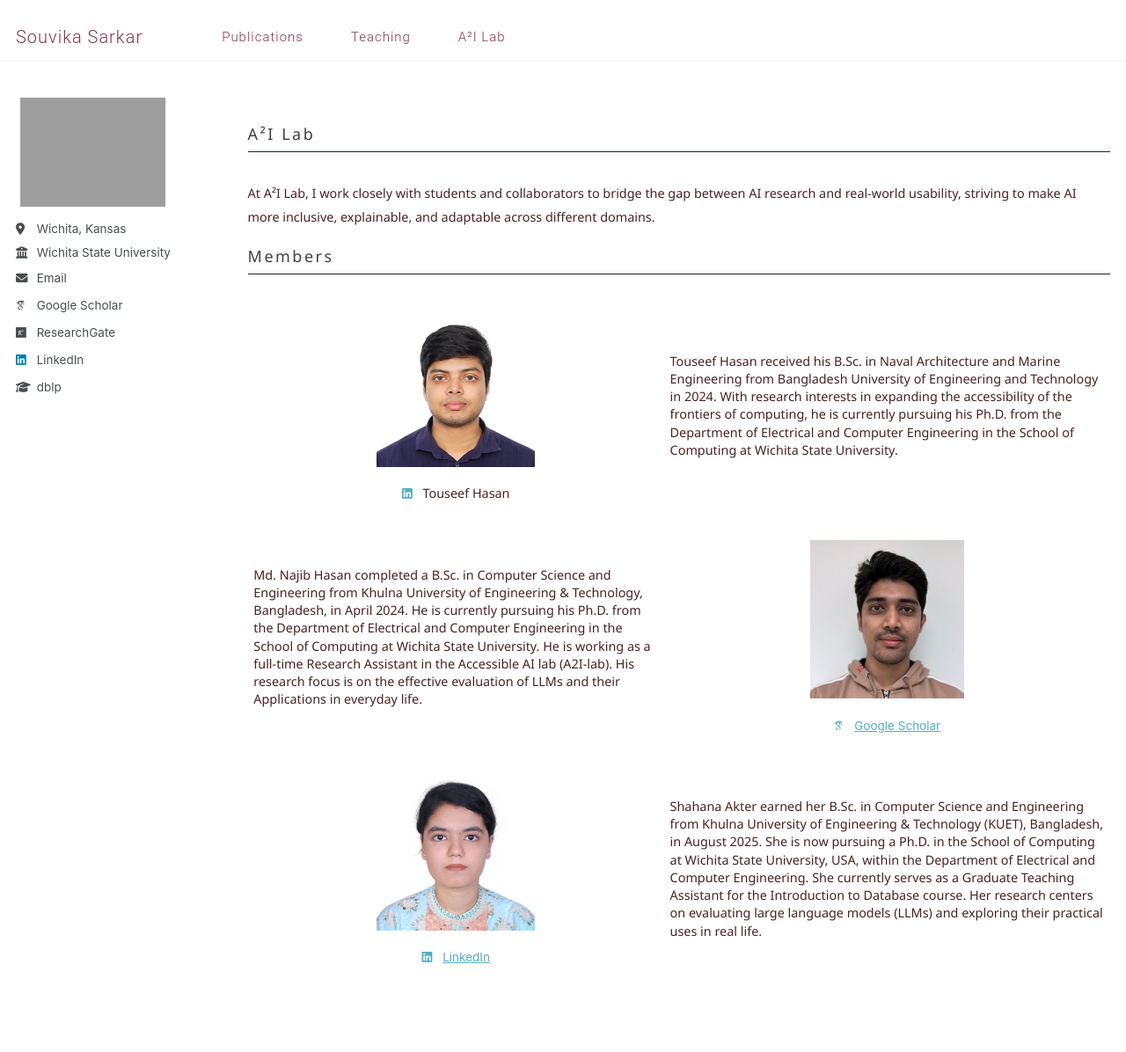
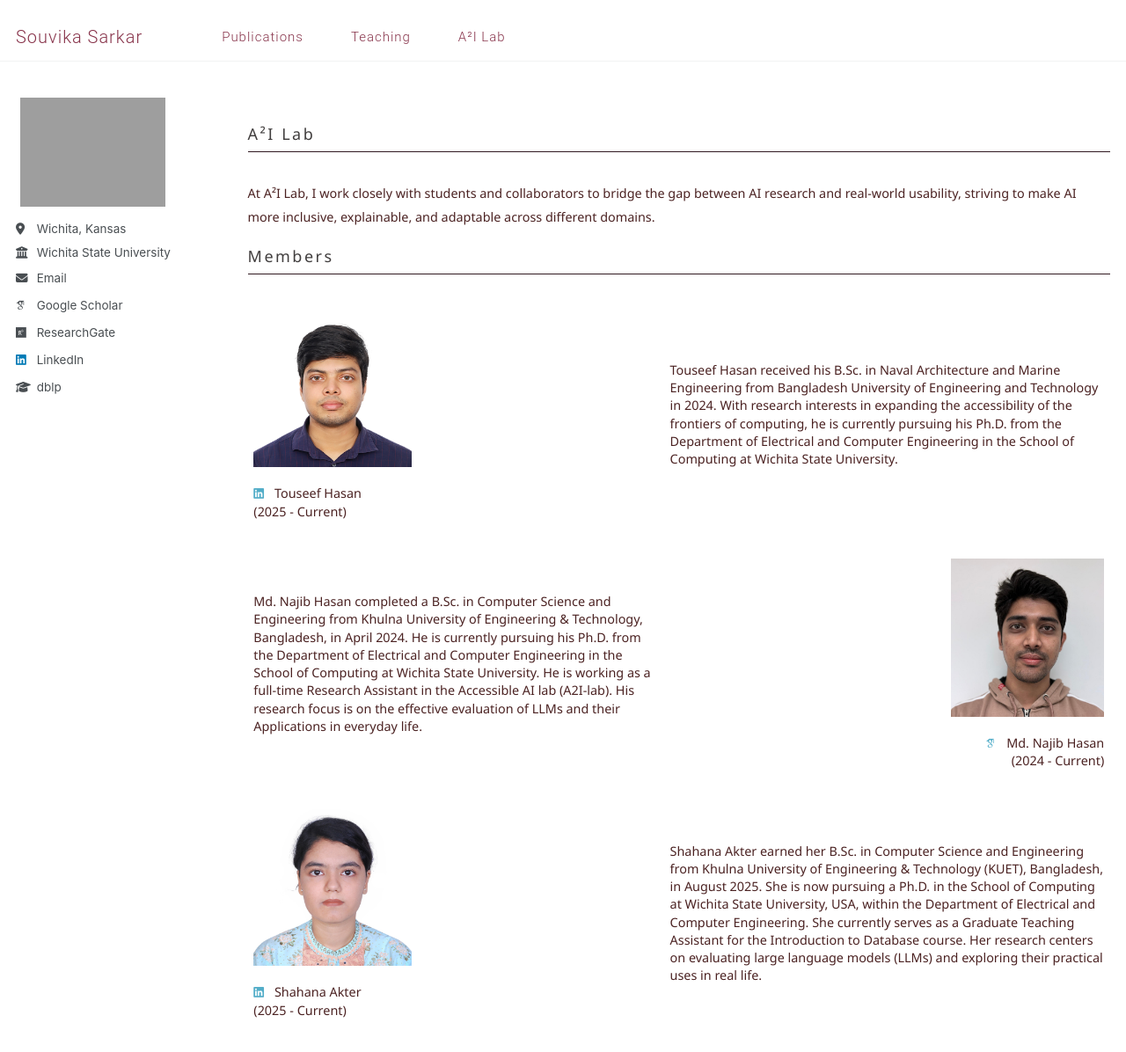
Before and after one commit to Souvika/souvika.github.io, a Jekyll site: the page built from _pages/lab.html, in a window 1280 px wide and 1400 px high. Shown: the top 1196 px of the window at 88% size. Built offline with Jekyll 4.4.1, drawn with Linux system fonts in a browser that asks for light colours; some web fonts are replaced.

Commit message:
Update Students.

```diff
--- a/_includes/archive-single.html
+++ b/_includes/archive-single.html
@@ -45,15 +45,15 @@
         <table style="border-collapse: collapse; text-align: left; border: none;">
           <tbody>
             <tr style="border: none;">
-              <td style="border: none; padding-bottom: 2rem; text-align: center;"><img src='/images/Touseef.png' style='height:10rem;'><br/><br/><a href="https://www.linkedin.com/in/touseefh/"><i class="fab fa-fw fa-linkedin icon-pad-right" aria-hidden="true"></i></a><span class="news-content">Touseef Hasan</span></td>
+              <td style="border: none; padding-bottom: 2rem; text-align: left;"><img src='/images/Touseef.png' style='height:10rem;'><br/><br/><a href="https://www.linkedin.com/in/touseefh/"><i class="fab fa-fw fa-linkedin icon-pad-right" aria-hidden="true"></i></a><span class="news-content">Touseef Hasan</span><br/><span class="news-content">(2025 - Current)</span></td>
                 <td style="border: none; padding-bottom: 2rem;"><span class="news-content-teaching">Touseef Hasan received his B.Sc. in Naval Architecture and Marine Engineering from Bangladesh University of Engineering and Technology in 2024. With research interests in expanding the accessibility of the frontiers of computing, he is currently pursuing his Ph.D. from the Department of Electrical and Computer Engineering in the School of Computing at Wichita State University.</span></td>
             </tr>
             <tr style="border: none; margin-bottom: 2rem">
                 <td style="border: none; padding-bottom: 2rem;"><span class="news-content-teaching">Md. Najib Hasan completed a B.Sc. in Computer Science and Engineering from Khulna University of Engineering & Technology, Bangladesh, in April 2024. He is currently pursuing his Ph.D. from the Department of Electrical and Computer Engineering in the School of Computing at Wichita State University. He is working as a full-time Research Assistant in the Accessible AI lab (A2I-lab). His research focus is on the effective evaluation of LLMs and their Applications in everyday life.</span></td>
-                <td style="border: none; padding-bottom: 2rem; text-align: center;"><img src='/images/Najib.png' style='height:10rem;'><br/><br/><a href="https://scholar.google.com/citations?user=J-ZK5OUAAAAJ&hl=en"><i class="ai ai-google-scholar icon-pad-right"></i>Google Scholar</a></td>
+                <td style="border: none; padding-bottom: 2rem; text-align: right;"><img src='/images/Najib.png' style='height:10rem;'><br/><br/><a href="https://scholar.google.com/citations?user=J-ZK5OUAAAAJ&hl=en"><i class="ai ai-google-scholar icon-pad-right"></i></a><span class="news-content">Md. Najib Hasan</span><br/><span class="news-content">(2024 - Current)</span></td>
             </tr>
             <tr style="border: none; margin-bottom: 2rem">
-                <td style="border: none; padding-bottom: 2rem; text-align: center;"><img src='/images/Sahana.png' style='height:10rem;'><br/><br/><a href="https://www.linkedin.com/in/shahana-akter-p"><i class="fab fa-fw fa-linkedin icon-pad-right" aria-hidden="true"></i>LinkedIn</a></td>
+                <td style="border: none; padding-bottom: 2rem; text-align: left;"><img src='/images/Sahana.png' style='height:10rem;'><br/><br/><a href="https://www.linkedin.com/in/shahana-akter-p"><i class="fab fa-fw fa-linkedin icon-pad-right" aria-hidden="true"></i></a><span class="news-content">Shahana Akter</span><br/><span class="news-content">(2025 - Current)</span></td>
                 <td style="border: none; padding-bottom: 2rem;"><span class="news-content-teaching">Shahana Akter earned her B.Sc. in Computer Science and Engineering from Khulna University of Engineering & Technology (KUET), Bangladesh, in August 2025. She is now pursuing a Ph.D. in the School of Computing at Wichita State University, USA, within the Department of Electrical and Computer Engineering. She currently serves as a Graduate Teaching Assistant for the Introduction to Database course. Her research centers on evaluating large language models (LLMs) and exploring their practical uses in real life.</span></td>
             </tr>
           </tbody>
```
